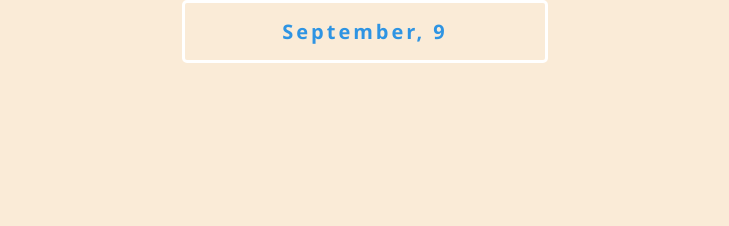
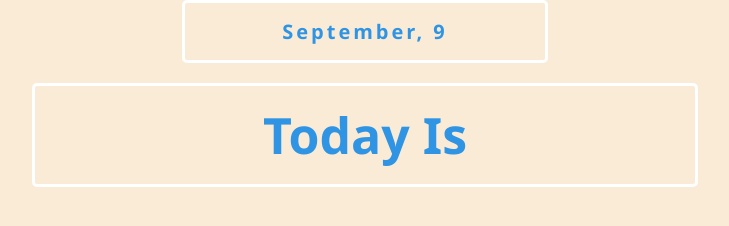
Before and after one commit to AnikDasPartha58/TodayIs, a plain HTML site: page index.html in a window 1280 px wide. Shown: the whole page, without its empty margins (275-1004 px from the left). Drawn offline with Linux system fonts and the light colour scheme.

Commit message:
Edit index.html and style.css

```diff
--- a/index.html
+++ b/index.html
@@ -13,6 +13,9 @@
         <span id="month">Month <span>,</span></span>
         <span id="daynum">00</span>
       </div>
+    </div>
+    <div class="events">
+      <h1 class="onthisday">Today Is</h1>
     </div>
 
     <script type="text/javascript">
--- a/style.css
+++ b/style.css
@@ -6,6 +6,7 @@
 body{
     /* height: 100vh; */
     display: flex;
+    flex-direction: column;
     justify-content: center;
     align-items: center;
     background-color: antiquewhite;
@@ -23,7 +24,19 @@ body{
     border: 3px solid #fff;
     border-radius: 5px;
 }
-
+.events{
+    /* display: flex;
+    align-items: center;
+    justify-content: center; */
+    color: #2E94E3;
+    background: antiquewhite;
+    font-family: 'Segoe UI' , sans-serif;
+    margin-top: 20px;
+    width: 640px;
+    padding: 15px 10px;
+    border: 3px solid #fff;
+    border-radius: 5px;
+}
 .date{
     font-size: 20px;
     font-weight: 600;
@@ -35,3 +48,22 @@ body{
     background:#fff;
     box-shadow: 0 0 30px #fff;
 }
+
+.onthisday{
+    display: flex;
+    align-items: center;
+    justify-content: center;
+    font-size: 50px;
+    font-family: 'Segoe UI', Tahoma, Geneva, Verdana, sans-serif;
+}
+
+.event-lists{
+    display: flex;
+    flex-direction: column;
+    align-items: flex-start;
+    justify-content: flex-start;
+    margin-top: 20px;
+    margin-left: 20px;
+    font-size: 20px;
+    font-family: 'Segoe UI', Tahoma, Geneva, Verdana, sans-serif;
+}
```
